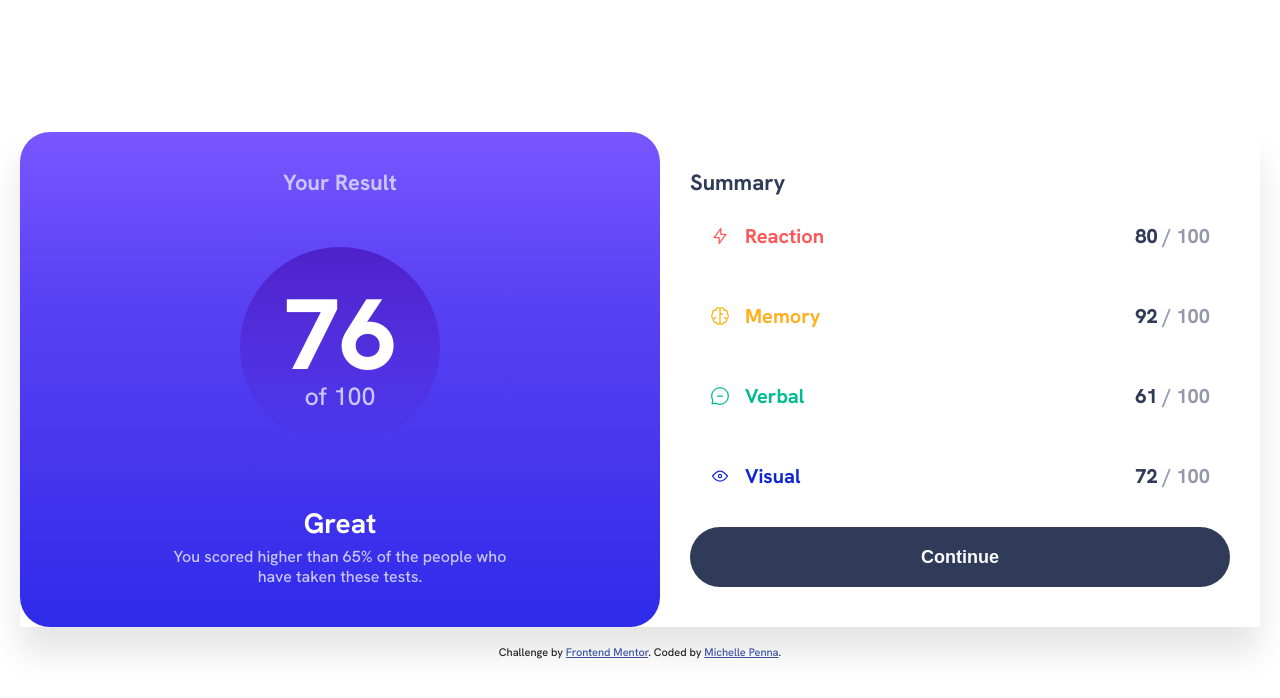
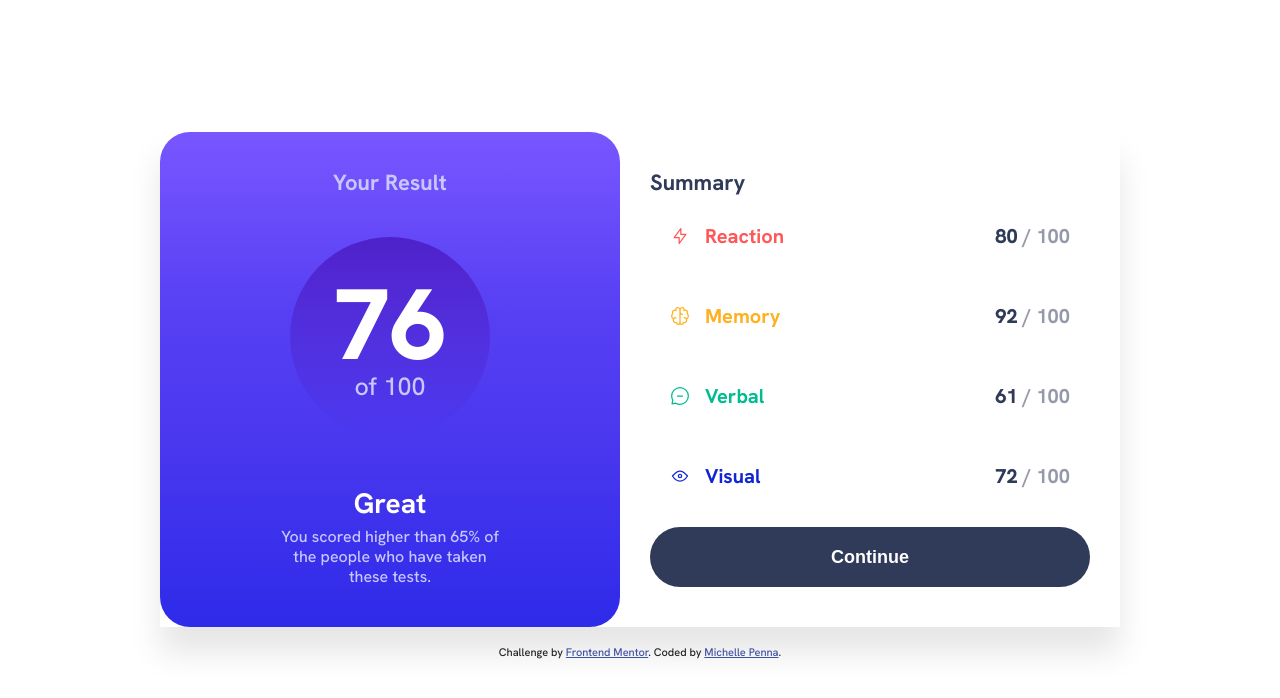
Before and after one commit to michellepennat/resultsSummary, a Vue app: page / in a window 1280 px wide. Shown: the top 698 px of the page. Built offline with nearby package versions, Linux system fonts and the light colour scheme.

Commit message:
style(): add adjusts

```diff
--- a/src/components/result/result.scss
+++ b/src/components/result/result.scss
@@ -65,7 +65,7 @@
   }
 
   @media (min-width: 768px) {
-    max-width: 840px;
+    max-width: 460px;
     width: 100%;
     height: 495px;
     border-radius: 30px;
@@ -89,7 +89,7 @@
     }
 
     &__description {
-      padding: 0 100px;
+      padding: 0 80px;
       h2 {
         font-size: 28px;
       }
--- a/src/components/summary/summary.scss
+++ b/src/components/summary/summary.scss
@@ -71,7 +71,7 @@
     padding: 0;
   }
   @media (min-width: 768px) {
-    max-width: 600px;
+    max-width: 500px;
     width: 100%;
     height: 495px;
     border-bottom-right-radius: 30px;
--- a/src/sass/base/_globals.scss
+++ b/src/sass/base/_globals.scss
@@ -31,7 +31,7 @@
     align-items: center;
 
     .content {
-      max-width: 1440px;
+      max-width: 960px;
       width: 100%;
       flex-direction: row;
       box-shadow: 0px 26px 30px 0px rgba(0, 0, 0, 0.1);
```
